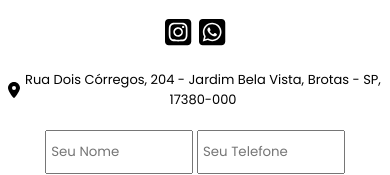
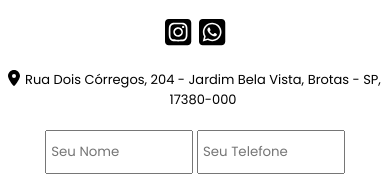
Before and after one commit to YouOnAgencia/Marcenaria, a React (Vite) app: page / in a window 390 px wide. Shown: the part 5198-5373 px from the top of the page. Built offline with nearby package versions, Linux system fonts and the light colour scheme.

Commit message:
Contato Responsive

```diff
--- a/src/responsive.css
+++ b/src/responsive.css
@@ -178,5 +178,11 @@
         justify-content: center;
     }
 
+    .contatoInfo{
+
+    align-items:normal;
+
+      }
+
 
 }
```
